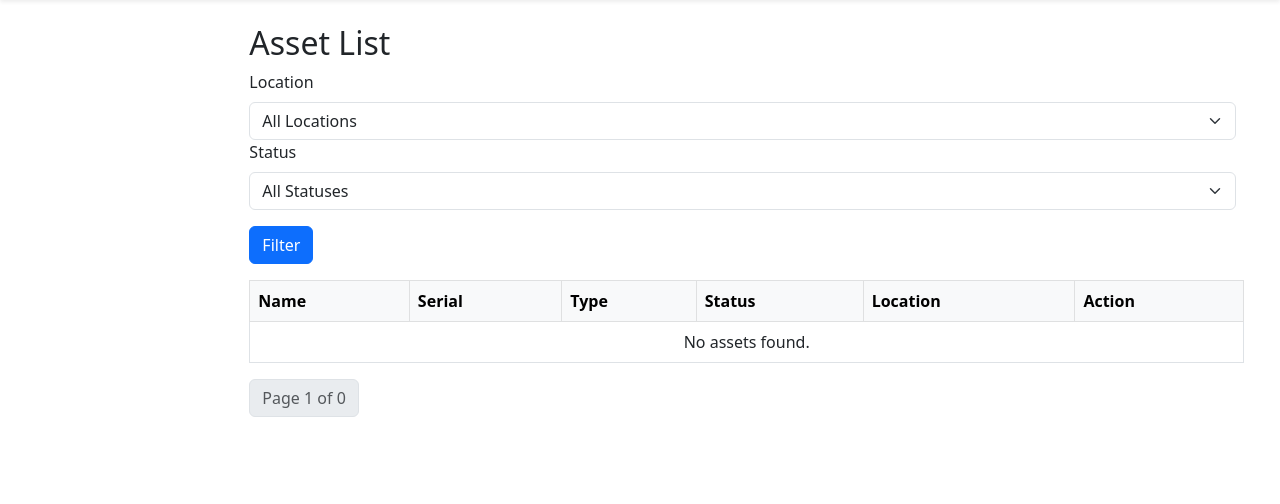
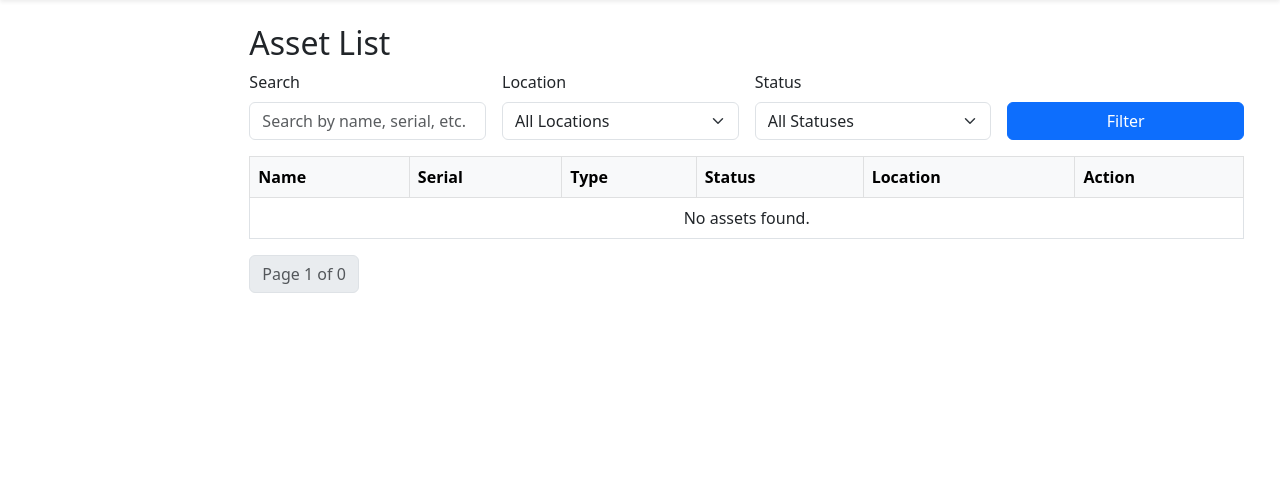
Before and after one commit to Nyakwar-Orera/mamal-inventory-system, a Flask app: page /assets/ in a window 1280 px wide. Shown: the part 56-560 px from the top of the page. Run offline with Flask 3, Linux system fonts and the light colour scheme; the visitor is signed in with stand-in values (Sample User, id 1); data that the repository does not hold is empty.

Commit message:
Update view_assets.html

```diff
--- a/app/templates/assets/view_assets.html
+++ b/app/templates/assets/view_assets.html
@@ -1,4 +1,3 @@
-<!-- templates/assets/view_assets.html -->
 {% extends 'layouts/base.html' %}
 
 {% block title %}View Assets{% endblock %}
@@ -8,17 +7,27 @@
     <h2>Asset List</h2>
 
     <!-- Filter Form -->
-    <form method="get" class="form-inline mb-3">
+    <form method="get" class="row g-3 mb-3">
         {{ filter_form.hidden_tag() }}
-        <div class="form-group me-2">
+
+        <div class="col-md-3">
+            {{ filter_form.search.label(class="form-label") }}
+            {{ filter_form.search(class="form-control", placeholder="Search by name, serial, etc.") }}
+        </div>
+
+        <div class="col-md-3">
             {{ filter_form.location.label(class="form-label") }}
             {{ filter_form.location(class="form-select") }}
         </div>
-        <div class="form-group me-2">
+
+        <div class="col-md-3">
             {{ filter_form.status.label(class="form-label") }}
             {{ filter_form.status(class="form-select") }}
         </div>
-        <button type="submit" class="btn btn-primary mt-3">Filter</button>
+
+        <div class="col-md-3 d-grid align-items-end">
+            <button type="submit" class="btn btn-primary">Filter</button>
+        </div>
     </form>
 
     <!-- Asset Table -->
@@ -52,18 +61,15 @@
                 </td>
                 <td>{{ asset.location }}</td>
                 <td>
-                    <!-- View and Edit -->
                     <a href="{{ url_for('assets.asset_details', asset_id=asset.id) }}" class="btn btn-info btn-sm">View</a>
                     <a href="{{ url_for('assets.edit_asset', asset_id=asset.id) }}" class="btn btn-warning btn-sm">Edit</a>
 
-                    <!-- Checkout Button: Only show if Available -->
                     {% if asset.status == 'Available' %}
                         <a href="{{ url_for('checkout.checkout_asset', asset_id=asset.id) }}" class="btn btn-success btn-sm mt-1" title="Check Out">
                             📦 Checkout
                         </a>
                     {% endif %}
 
-                    <!-- Maintenance Button -->
                     {% if asset.status != 'Maintenance' and asset.status != 'Out of Service' %}
                         <a href="{{ url_for('maintenance.add_maintenance', asset_id=asset.id) }}" class="btn btn-danger btn-sm mt-1" title="Add Maintenance">
                             🛠️ Add Maintenance
@@ -83,11 +89,19 @@
     <nav>
         <ul class="pagination">
             {% if assets.has_prev %}
-                <li class="page-item"><a class="page-link" href="{{ url_for('assets.view_assets', page=assets.prev_num) }}">Previous</a></li>
+                <li class="page-item">
+                    <a class="page-link" href="{{ url_for('assets.view_assets', page=assets.prev_num, location=filter_form.location.data, status=filter_form.status.data, search=filter_form.search.data) }}">
+                        Previous
+                    </a>
+                </li>
             {% endif %}
             <li class="page-item disabled"><span class="page-link">Page {{ assets.page }} of {{ assets.pages }}</span></li>
             {% if assets.has_next %}
-                <li class="page-item"><a class="page-link" href="{{ url_for('assets.view_assets', page=assets.next_num) }}">Next</a></li>
+                <li class="page-item">
+                    <a class="page-link" href="{{ url_for('assets.view_assets', page=assets.next_num, location=filter_form.location.data, status=filter_form.status.data, search=filter_form.search.data) }}">
+                        Next
+                    </a>
+                </li>
             {% endif %}
         </ul>
     </nav>
```
